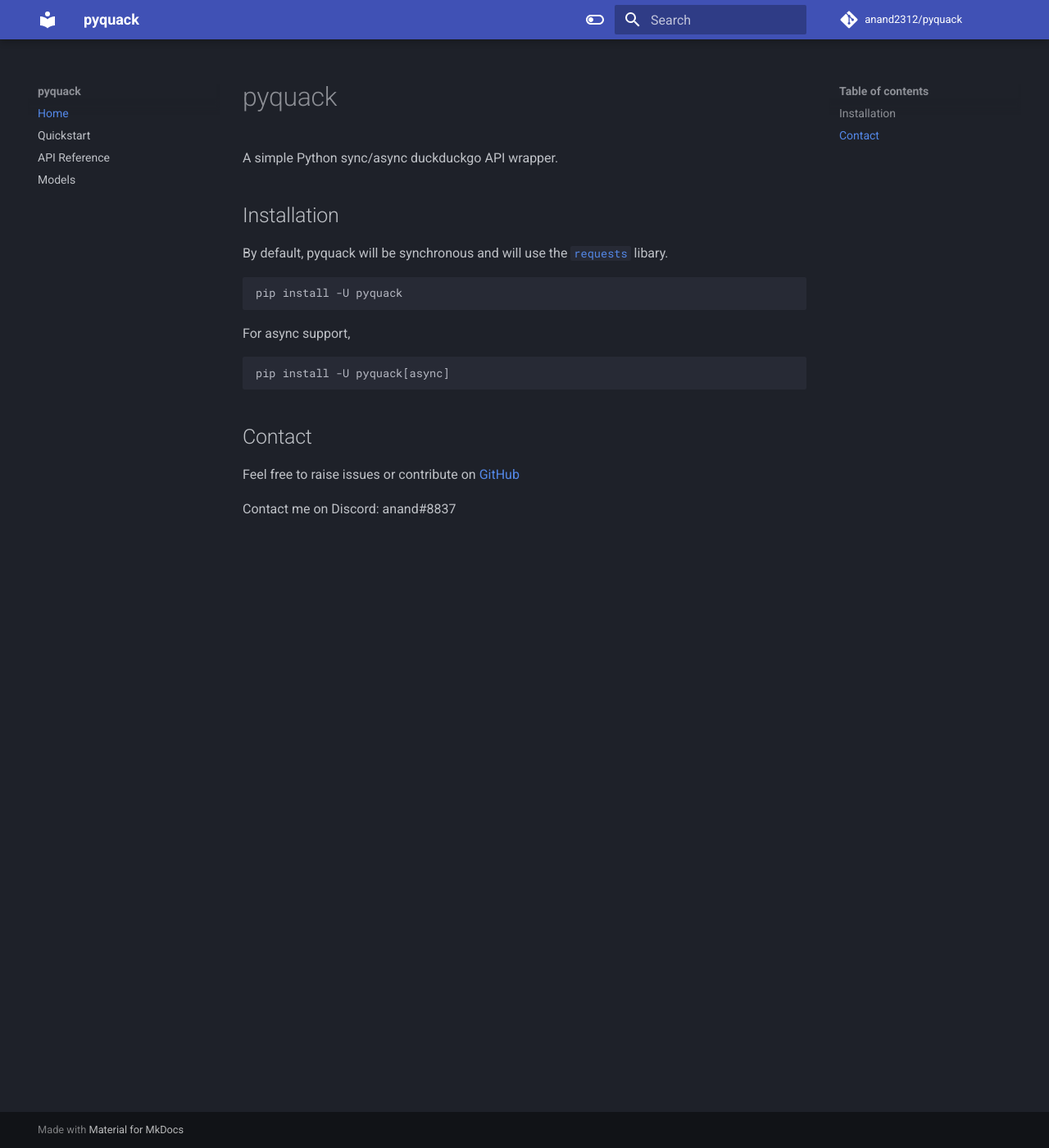
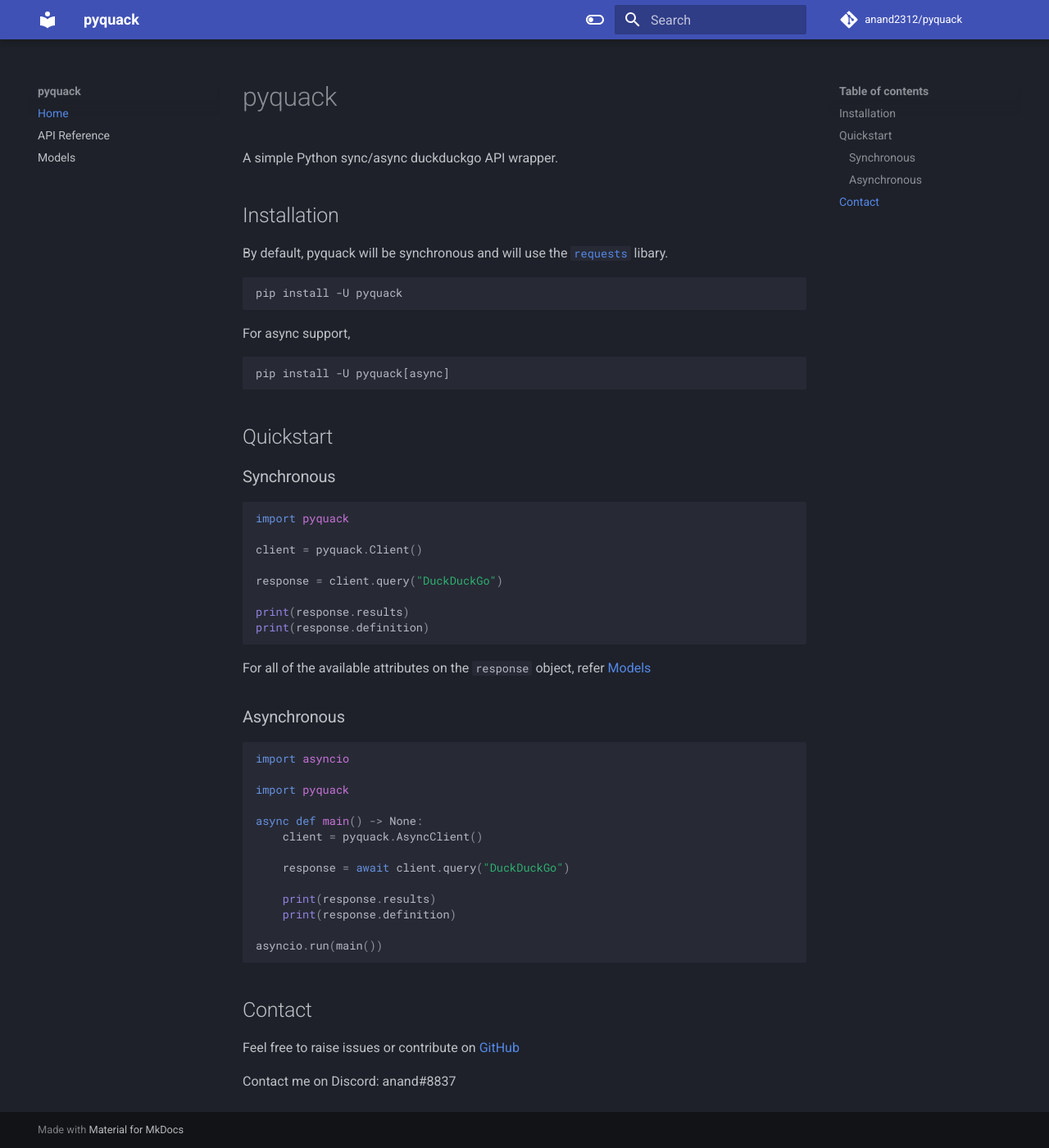
Before and after one commit to anand2312/pyquack, an MkDocs documentation site: the page built from docs/index.md, in a window 1280 px wide and 1400 px high. Shown: the whole window at 82% size. Built offline with MkDocs 1.6.1 and Material for MkDocs 9.7.7, drawn with Linux system fonts in a browser that asks for light colours; comment, search, counter and statistics services are not loaded.

Commit message:
feat: update docs

````diff
--- a/docs/index.md
+++ b/docs/index.md
@@ -13,6 +13,39 @@ For async support,
 ```
 pip install -U pyquack[async]
 ```
+## Quickstart
+
+### Synchronous
+```py
+import pyquack
+
+client = pyquack.Client()
+
+response = client.query("DuckDuckGo")
+
+print(response.results)
+print(response.definition)
+```
+
+For all of the available attributes on the `response` object, refer [Models](models.md#QueryResult)
+
+
+### Asynchronous
+```py
+import asyncio
+
+import pyquack
+
+async def main() -> None:
+    client = pyquack.AsyncClient()
+
+    response = await client.query("DuckDuckGo")
+
+    print(response.results)
+    print(response.definition)
+
+asyncio.run(main())
+```
 
 ## Contact
 Feel free to raise issues or contribute on [GitHub](https://github.com/anand2312/pyquack)
--- a/mkdocs.yml
+++ b/mkdocs.yml
@@ -21,7 +21,6 @@ edit_uri: edit/main/docs/
 
 nav:
   - Home: index.md
-  - Quickstart: quickstart.md
   - API Reference: api_reference.md
   - Models: models.md
 
--- a/pyquack/__init__.py
+++ b/pyquack/__init__.py
@@ -23,6 +23,7 @@ SOFTWARE.
 """
 from .models import QueryResult as QueryResult
 from .sync import Client as Client
+from .sync import query as query
 
 try:
     from ._async import AsyncClient as AsyncClient
````
Also changed, not shown: docs/api_reference.md (+5 -0 lines), docs/models.md (+1 -1 lines), docs/quickstart.md (deleted, +0 -33 lines).
